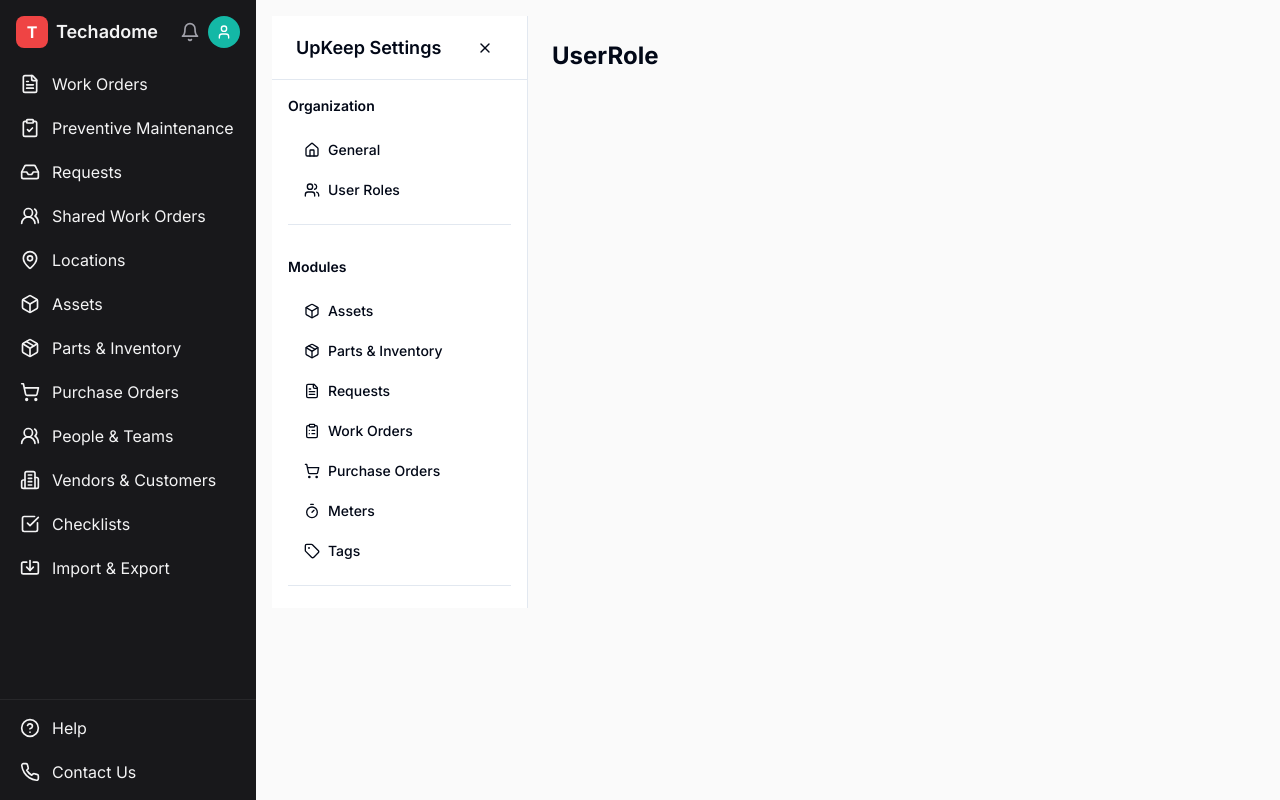
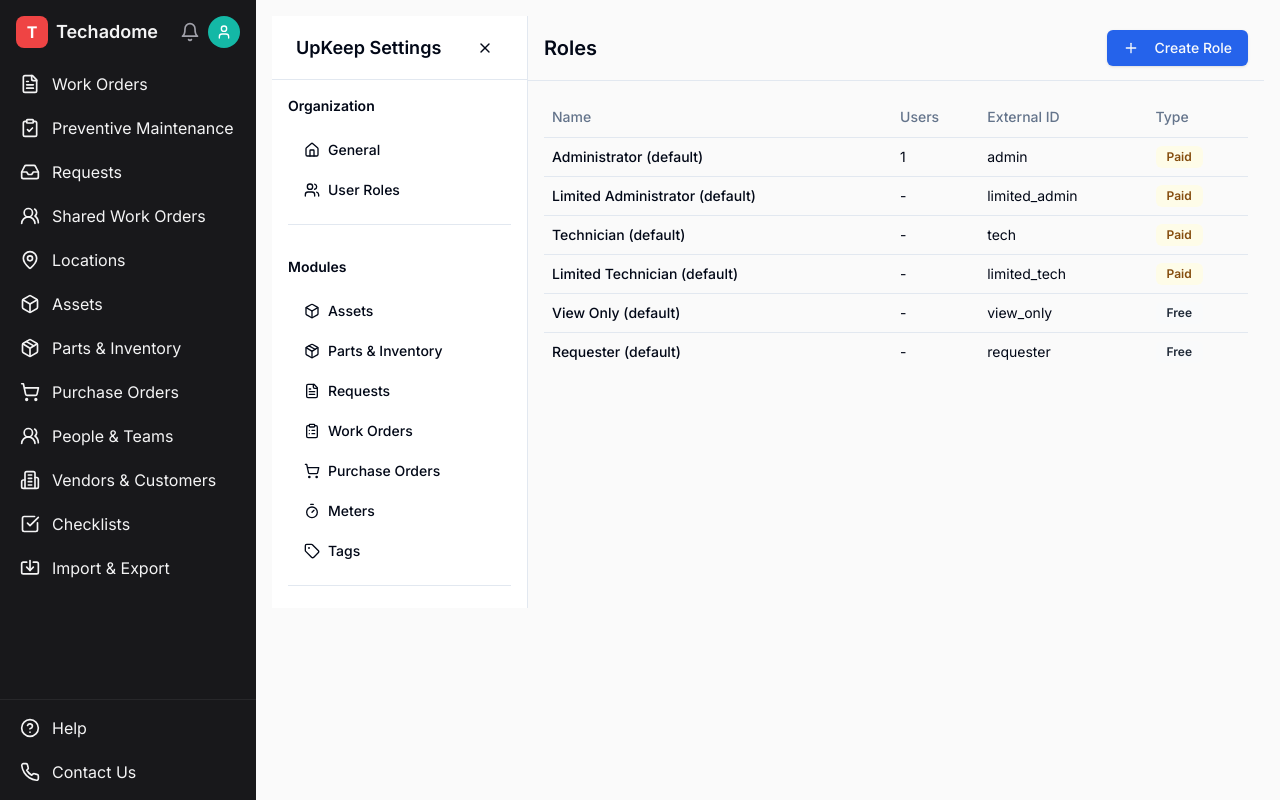
Before and after one commit to ShadowNgomane/maintenance_system, a Next.js app: page /settings/user-roles in a window 1280 px wide. Built offline with nearby package versions, Linux system fonts and the light colour scheme.

Commit message:
components added on settings

```diff
--- /dev/null
+++ b/app/components/language-settings.tsx
@@ -0,0 +1,122 @@
+"use client"
+
+import { useState } from "react"
+import { Card } from "@/components/ui/card"
+import {
+  Select,
+  SelectContent,
+  SelectItem,
+  SelectTrigger,
+  SelectValue,
+} from "@/components/ui/select"
+import { ErrorBoundary } from "react-error-boundary"
+
+function ErrorFallback({ error, resetErrorBoundary }) {
+  return (
+    <div role="alert" className="p-4 bg-red-100 text-red-700 rounded-md">
+      <p>Something went wrong:</p>
+      <pre className="text-sm">{error.message}</pre>
+      <button onClick={resetErrorBoundary} className="mt-2 px-4 py-2 bg-red-600 text-white rounded hover:bg-red-700">
+        Try again
+      </button>
+    </div>
+  )
+}
+
+function LanguageSettingsForm() {
+  const [language, setLanguage] = useState("en")
+  const [dateFormat, setDateFormat] = useState("mm-dd-yy")
+  const [currency, setCurrency] = useState("")
+  const [timezone, setTimezone] = useState("africa-johannesburg")
+
+  return (
+    <div className="p-6 space-y-6">
+      <h1 className="text-2xl font-semibold">Language & Region</h1>
+
+      <Card className="p-6">
+        <div className="grid gap-6">
+          <div className="grid gap-8 sm:grid-cols-2">
+            <div className="space-y-2">
+              <label htmlFor="language" className="text-sm font-medium">
+                Language
+              </label>
+              <Select value={language} onValueChange={setLanguage}>
+                <SelectTrigger id="language">
+                  <SelectValue placeholder="Select language" />
+                </SelectTrigger>
+                <SelectContent>
+                  <SelectItem value="en">English</SelectItem>
+                  <SelectItem value="es">Spanish</SelectItem>
+                  <SelectItem value="fr">French</SelectItem>
+                  <SelectItem value="de">German</SelectItem>
+                  <SelectItem value="pt">Portuguese</SelectItem>
+                </SelectContent>
+              </Select>
+            </div>
+
+            <div className="space-y-2">
+              <label htmlFor="date-format" className="text-sm font-medium">
+                Date Format
+              </label>
+              <Select value={dateFormat} onValueChange={setDateFormat}>
+                <SelectTrigger id="date-format">
+                  <SelectValue placeholder="Select date format" />
+                </SelectTrigger>
+                <SelectContent>
+                  <SelectItem value="mm-dd-yy">MM/DD/YY</SelectItem>
+                  <SelectItem value="dd-mm-yy">DD/MM/YY</SelectItem>
+                  <SelectItem value="yy-mm-dd">YY/MM/DD</SelectItem>
+                  <SelectItem value="month-dd-yy">Month DD, YY</SelectItem>
+                </SelectContent>
+              </Select>
+            </div>
+          </div>
+
+          <div className="space-y-2">
+            <label htmlFor="currency" className="text-sm font-medium">
+              Currency
+            </label>
+            <Select value={currency} onValueChange={setCurrency}>
+              <SelectTrigger id="currency">
+                <SelectValue placeholder="Select currency" />
+              </SelectTrigger>
+              <SelectContent>
+                <SelectItem value="usd">US Dollar (USD)</SelectItem>
+                <SelectItem value="eur">Euro (EUR)</SelectItem>
+                <SelectItem value="gbp">British Pound (GBP)</SelectItem>
+                <SelectItem value="jpy">Japanese Yen (JPY)</SelectItem>
+                <SelectItem value="zar">South African Rand (ZAR)</SelectItem>
+              </SelectContent>
+            </Select>
+          </div>
+
+          <div className="space-y-2">
+            <label htmlFor="timezone" className="text-sm font-medium">
+              Time Zone
+            </label>
+            <Select value={timezone} onValueChange={setTimezone}>
+              <SelectTrigger id="timezone">
+                <SelectValue placeholder="Select timezone" />
+              </SelectTrigger>
+              <SelectContent>
+                <SelectItem value="africa-johannesburg">Africa/Johannesburg +02:00 SAST</SelectItem>
+                <SelectItem value="america-new_york">America/New_York -05:00 EST</SelectItem>
+                <SelectItem value="asia-tokyo">Asia/Tokyo +09:00 JST</SelectItem>
+                <SelectItem value="europe-london">Europe/London +00:00 GMT</SelectItem>
+                <SelectItem value="pacific-auckland">Pacific/Auckland +13:00 NZDT</SelectItem>
+              </SelectContent>
+            </Select>
+          </div>
+        </div>
+      </Card>
+    </div>
+  )
+}
+
+export default function Component() {
+  return (
+    <ErrorBoundary FallbackComponent={ErrorFallback}>
+      <LanguageSettingsForm />
+    </ErrorBoundary>
+  )
+}
--- /dev/null
+++ b/app/components/user-roles.tsx
@@ -0,0 +1,113 @@
+import { Button } from "@/components/ui/button"
+import { Badge } from "@/components/ui/badge"
+import {
+  Table,
+  TableBody,
+  TableCell,
+  TableHead,
+  TableHeader,
+  TableRow,
+} from "@/components/ui/table"
+import { Plus } from "lucide-react"
+
+interface Role {
+  name: string
+  users?: number
+  externalId: string
+  type: 'Paid' | 'Free'
+  isDefault: boolean
+}
+
+const roles: Role[] = [
+  {
+    name: "Administrator",
+    users: 1,
+    externalId: "admin",
+    type: "Paid",
+    isDefault: true
+  },
+  {
+    name: "Limited Administrator",
+    externalId: "limited_admin",
+    type: "Paid",
+    isDefault: true
+  },
+  {
+    name: "Technician",
+    externalId: "tech",
+    type: "Paid",
+    isDefault: true
+  },
+  {
+    name: "Limited Technician",
+    externalId: "limited_tech",
+    type: "Paid",
+    isDefault: true
+  },
+  {
+    name: "View Only",
+    externalId: "view_only",
+    type: "Free",
+    isDefault: true
+  },
+  {
+    name: "Requester",
+    externalId: "requester",
+    type: "Free",
+    isDefault: true
+  }
+]
+
+export default function UserRoles() {
+  return (
+    <div className="w-full">
+      <div className="border-b">
+        <div className="flex h-16 items-center px-4">
+          <h1 className="text-xl font-semibold">Roles</h1>
+          <div className="ml-auto">
+            <Button className="bg-blue-600 hover:bg-blue-700">
+              <Plus className="mr-2 h-4 w-4" />
+              Create Role
+            </Button>
+          </div>
+        </div>
+      </div>
+
+      <div className="p-4">
+        <Table>
+          <TableHeader>
+            <TableRow>
+              <TableHead>Name</TableHead>
+              <TableHead>Users</TableHead>
+              <TableHead>External ID</TableHead>
+              <TableHead>Type</TableHead>
+            </TableRow>
+          </TableHeader>
+          <TableBody>
+            {roles.map((role) => (
+              <TableRow key={role.externalId}>
+                <TableCell className="font-medium">
+                  {role.name} {role.isDefault && "(default)"}
+                </TableCell>
+                <TableCell>{role.users || "-"}</TableCell>
+                <TableCell>{role.externalId}</TableCell>
+                <TableCell>
+                  <Badge
+                    variant="secondary"
+                    className={
+                      role.type === "Paid"
+                        ? "bg-yellow-50 text-yellow-800 hover:bg-yellow-50 hover:text-yellow-800"
+                        : "bg-gray-50 text-gray-800 hover:bg-gray-50 hover:text-gray-800"
+                    }
+                  >
+                    {role.type}
+                  </Badge>
+                </TableCell>
+              </TableRow>
+            ))}
+          </TableBody>
+        </Table>
+      </div>
+    </div>
+  )
+}
--- a/app/settings/user-roles/page.tsx
+++ b/app/settings/user-roles/page.tsx
@@ -1,7 +1,8 @@
+import UserRoles from "@/app/components/user-roles"
 export default function UserRolePage() {
     return (
-      <div className="p-6">
-        <h1 className="text-2xl font-bold">UserRole</h1>
-      </div>
-    )
+      <>
+      <UserRoles/>
+    </>
+  )
   }
```
